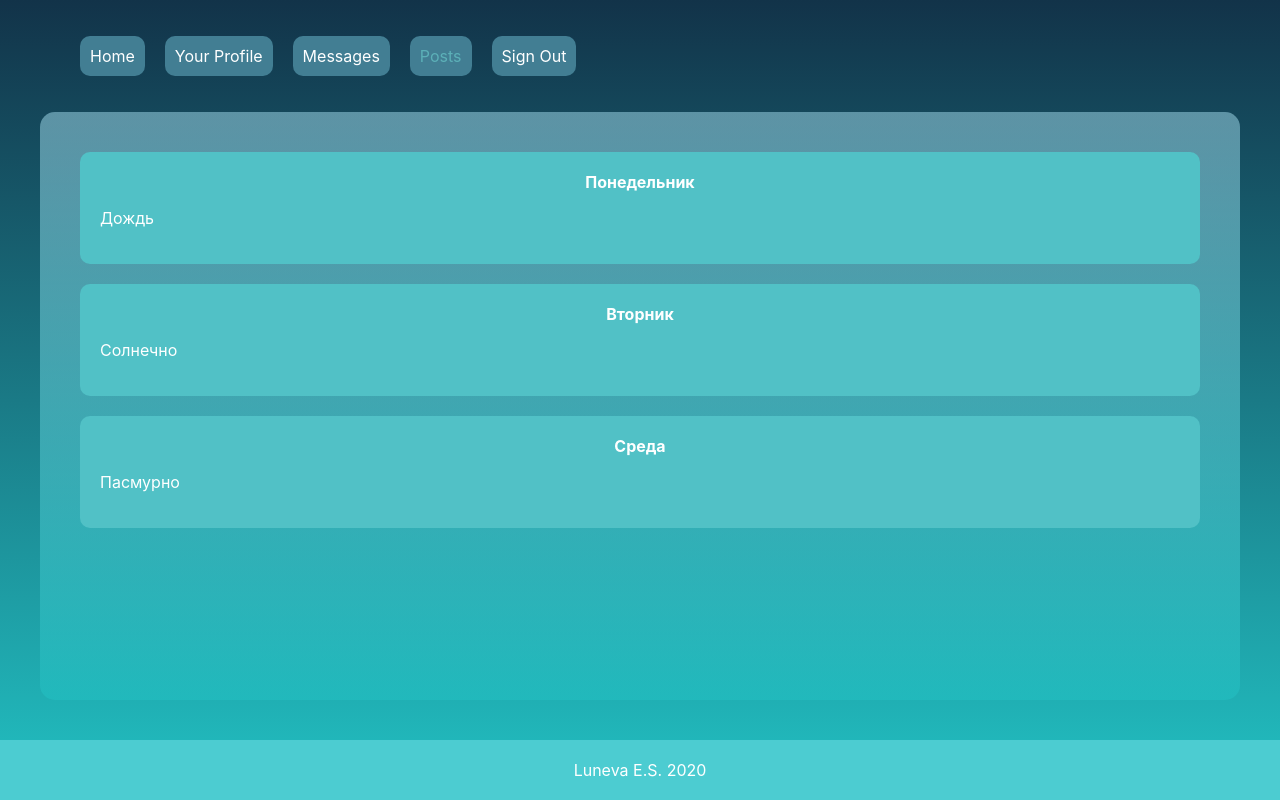
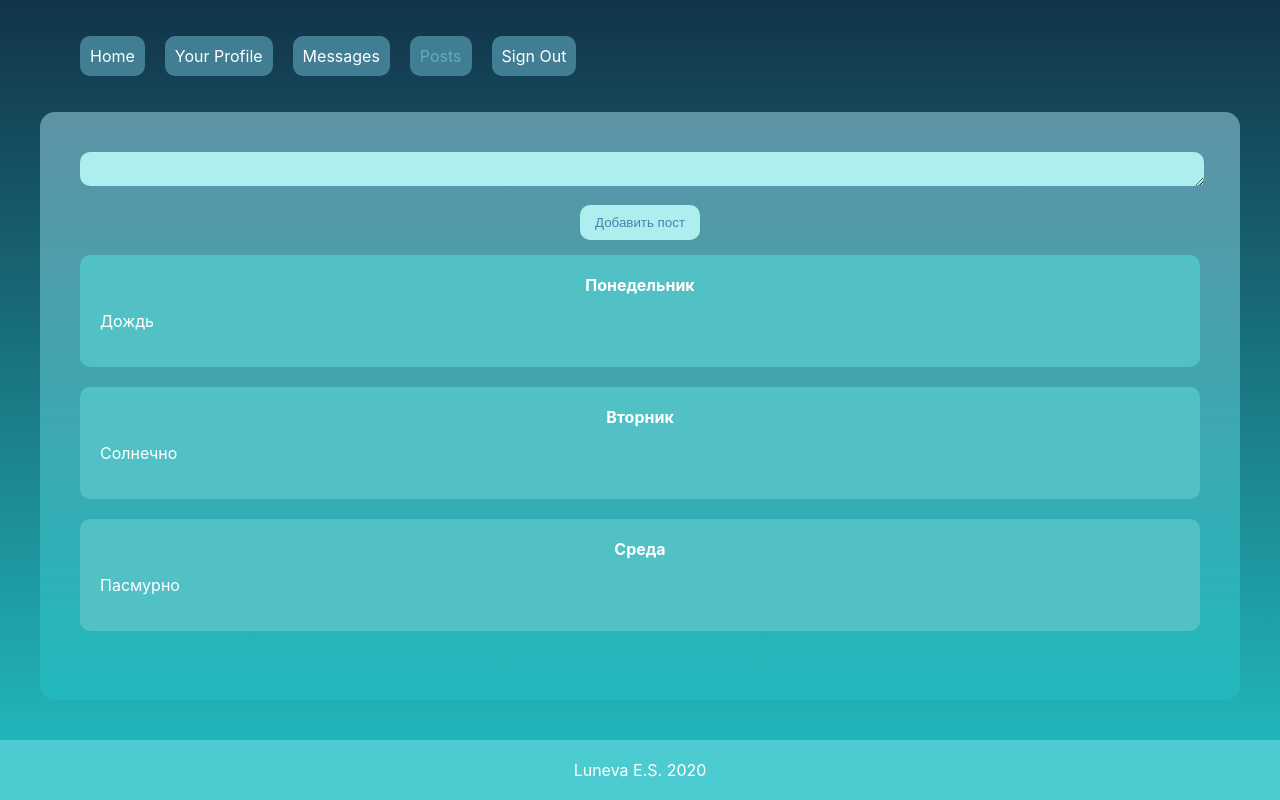
Before and after one commit to lunevaes/Social-Network, a React (Create React App) app: page /posts in a window 1280 px wide. Built offline with nearby package versions, Linux system fonts and the light colour scheme.

Commit message:
Добавляет поля для постов и сообщений

```diff
--- a/src/components/Messages/Dialogs/Dialogs.js
+++ b/src/components/Messages/Dialogs/Dialogs.js
@@ -2,6 +2,13 @@ import React from 'react'
 import classes from './Dialogs.module.css'
 
 const Dialog = (data, id) => {
+  let newAnswer = React.createRef()
+
+  let addAnswer = () => {
+    let text = newAnswer.current.value
+    alert(text)
+  }
+
   return (<div className={classes.Dialog}>
     <h5 className={classes.Name}>
       {data[id].name}
@@ -9,6 +16,8 @@ const Dialog = (data, id) => {
     <p>
       {data[id].text}
     </p>
+    <textarea className="textarea" ref={newAnswer}></textarea>
+    <button className="button" onClick={addAnswer}>Добавить ответ</button>
   </div>)
 }
 
--- a/src/components/Posts/Posts.js
+++ b/src/components/Posts/Posts.js
@@ -7,7 +7,16 @@ const Posts = (props) => {
     return (<Post topic={post.topic} text={post.text}/>)
   })
 
+  let newPost = React.createRef()
+
+  let addPost = () => {
+    let text = newPost.current.value
+    alert(text)
+  }
+
   return (<div className={classes.Posts}>
+    <textarea className="textarea" ref={newPost}></textarea>
+    <button className="button" onClick={addPost}>Добавить пост</button>
     {posts}
   </div>)
 }
--- a/src/index.css
+++ b/src/index.css
@@ -11,3 +11,39 @@ code {
   font-family: source-code-pro, Menlo, Monaco, Consolas, 'Courier New',
     monospace;
 }
+
+.textarea {
+  min-width: 100%;
+  border: none;
+  border-radius: 10px;
+  background-color: #AFEEEE;
+  color: #4682B4;
+  margin-bottom: 15px;
+  resize: vertical;
+}
+
+.textarea:hover {
+  background-color: #E0FFFF;
+}
+
+.textarea:focus {
+  background-color: #E0FFFF;
+}
+
+.button {
+  background-color: #AFEEEE;
+  color: #4682B4;
+  border: none;
+  border-radius: 10px;
+  padding: 10px 15px;
+  display: block;
+  margin: 0 auto;
+  margin-bottom: 15px;
+}
+
+.button:hover {
+  background-color: #E0FFFF;
+  -moz-transition: all 1s linear;
+  -o-transition: all 1s linear;
+  -webkit-transition: all 1s linear;
+}
```
